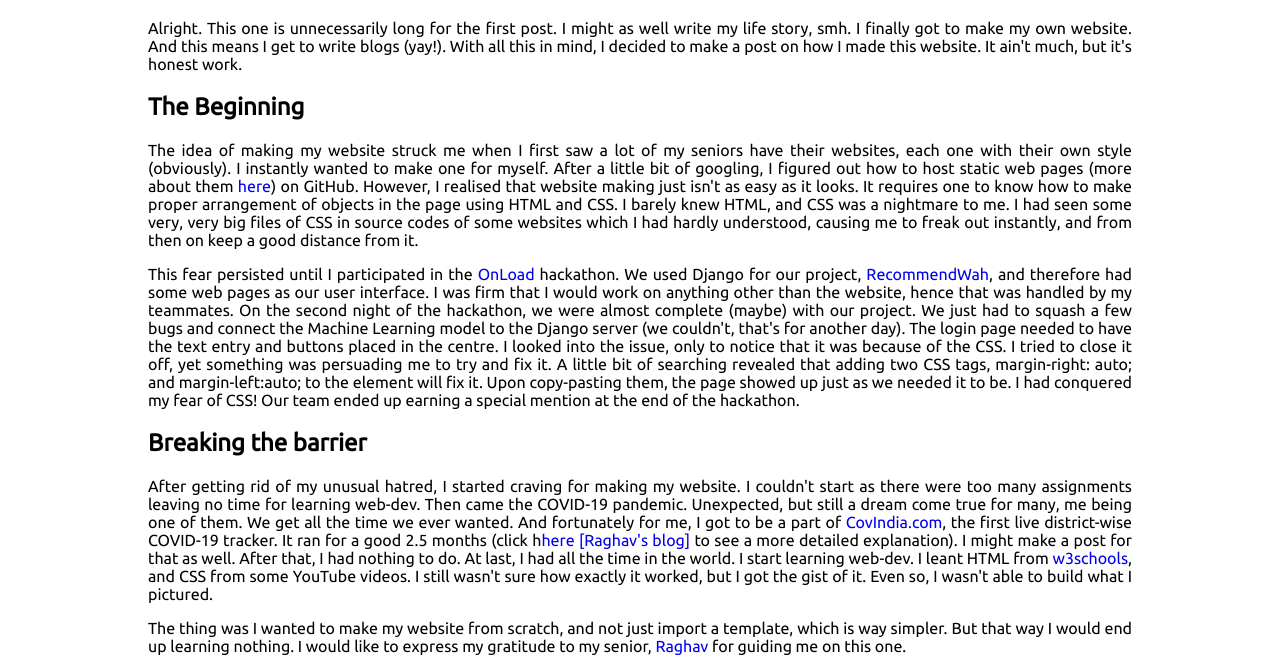
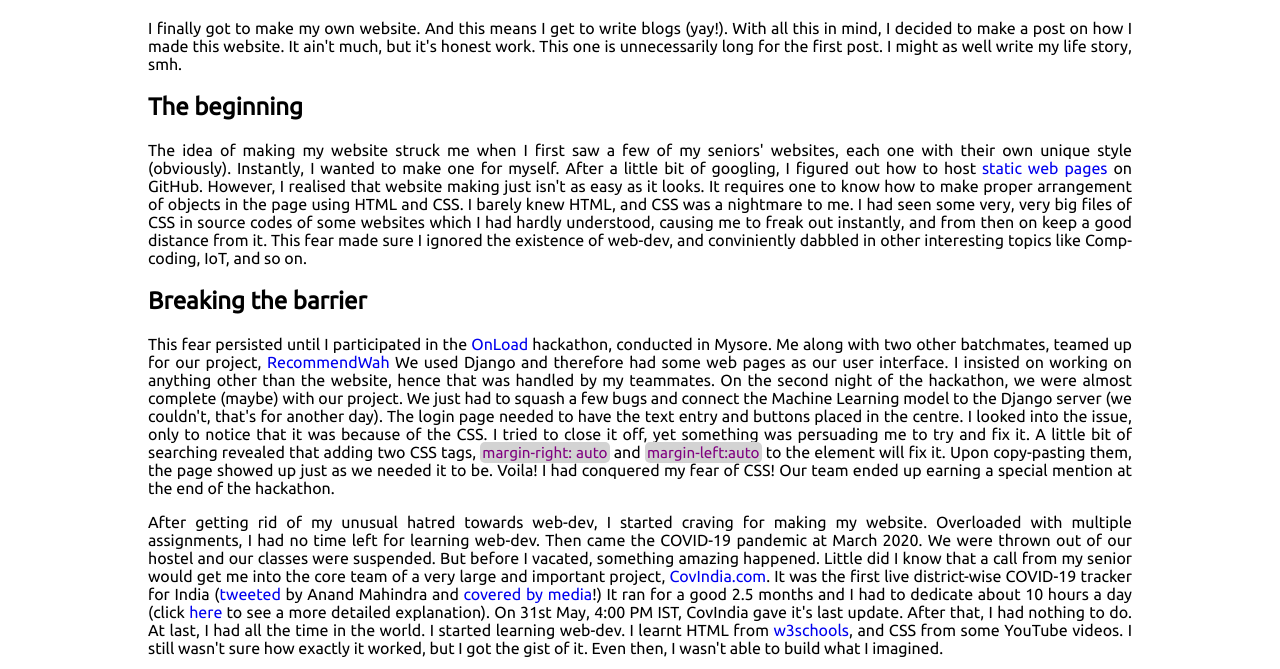
Before and after one commit to AnantaSrikar/moiWebpage, a plain HTML site: page blogs/how_I_made_this_website.html in a window 1280 px wide. Shown: the part 131-800 px from the top of the page. Drawn offline with Linux system fonts and the light colour scheme; files that its build step writes are made by us from their sources.

Commit message:
Made major content changes

```diff
--- a/blogs/how_I_made_this_website.html
+++ b/blogs/how_I_made_this_website.html
@@ -38,53 +38,62 @@
 		<div class="blog">
 			<h1>How I made this website</h1>
 			<p>
-				Alright. This one is unnecessarily long for the first post. I might as well write my life story, smh.
 				I finally got to make my own website. And this means I get to write blogs (yay!). With all this in mind,
 				I decided to make a post on how I made this website. It ain't much, but it's honest work.
+				This one is unnecessarily long for the first post. I might as well write my life story, smh.
 			</p>
 
-			<h2>The Beginning</h2>
+			<h2>The beginning</h2>
 			<p>
-				The idea of making my website struck me when I first saw a lot of my seniors have their websites, each one
-				with their own style (obviously). I instantly wanted to make one for myself. After a little bit of googling, I
-				figured out how to host static web pages (more about them <a href="https://en.wikipedia.org/wiki/Static_web_page">here</a>)
+				The idea of making my website struck me when I first saw a few of my seniors' websites, each one
+				with their own unique style (obviously). Instantly, I wanted to make one for myself. After a little bit of googling, I
+				figured out how to host <a href="https://en.wikipedia.org/wiki/Static_web_page">static web pages</a>
 				on GitHub. However, I realised that website making just isn't as easy as it looks. It requires one to know how
 				to make proper arrangement of objects in the page using HTML and CSS. I barely knew HTML, and CSS
 				was a nightmare to me. I had seen some very, very big files of CSS in source codes of some websites which I had
 				hardly understood, causing me to freak out instantly, and from then on keep a good distance from it.
+				This fear made sure I ignored the existence of web-dev, and conviniently dabbled in other interesting topics
+				like Comp-coding, IoT, and so on.
 			</p>
 
+			<h2>Breaking the barrier</h2>
 			<p>
-				This fear persisted until I participated in the <a href="https://hackonload.com/">OnLoad</a> hackathon. We used Django for
-				our project, <a href="https://github.com/AnantaSrikar/RecommendWAh">RecommendWah</a>, and therefore had some web pages as
-				our user interface. I was firm that I would work on anything other than the website, hence that was handled
+				This fear persisted until I participated in the <a href="https://hackonload.com/">OnLoad</a> hackathon, conducted in Mysore.
+				Me along with two other batchmates, teamed up for our project, <a href="https://github.com/AnantaSrikar/RecommendWAh">RecommendWah</a>
+				We used Django and therefore had some web pages as our user interface.
+				I insisted on working on anything other than the website, hence that was handled
 				by my teammates. On the second night of the hackathon, we were almost complete (maybe) with our project.
 				We just had to squash a few bugs and connect the Machine Learning model to the Django server (we couldn't,
 				that's for another day). The login page needed to have the text entry and buttons placed in the centre.
 				I looked into the issue, only to notice that it was because of the CSS. I tried to close it off, yet
 				something was persuading me to try and fix it. A little bit of searching revealed that adding two CSS
-				tags, <code>margin-right: auto;</code> and <code>margin-left:auto;</code> to the element will fix it. Upon copy-pasting them, the
-				page showed up just as we needed it to be. I had conquered my fear of CSS! Our team ended up earning a
+				tags, <code>margin-right: auto</code> and <code>margin-left:auto</code> to the element will fix it. Upon copy-pasting them, the
+				page showed up just as we needed it to be. Voila! I had conquered my fear of CSS! Our team ended up earning a
 				special mention at the end of the hackathon.
 			</p>
 
-			<h2>Breaking the barrier</h2>
 			<p>
-				After getting rid of my unusual hatred, I started craving for making my website. I couldn't start as
-				there were too many assignments leaving no time for learning web-dev. Then came the COVID-19 pandemic.
-				Unexpected, but still a dream come true for many, me being one of them. We get all the time we ever wanted.
-				And fortunately for me, I got to be a part of <a href="https://covindia.com/">CovIndia.com</a>, the first live district-wise
-				COVID-19 tracker. It ran for a good 2.5 months (click h<a href="https://icecereal.github.io/blog/i-made-a-website-that-hit-a-million-views-in-2-weeks/">here [Raghav's blog]</a>
+				After getting rid of my unusual hatred towards web-dev, I started craving for making my website. Overloaded with
+				multiple assignments, I had no time left for learning web-dev. Then came the COVID-19 pandemic at March 2020.
+				We were thrown out of our hostel and our classes were suspended. But before I vacated, something amazing
+				happened. Little did I know that a call from my senior would get me into the core team of a very large and
+				important project, <a href="https://covindia.com/">CovIndia.com</a>.
+				It was the first live district-wise COVID-19 tracker for India
+				(<a href="https://twitter.com/anandmahindra/status/1240270762638020608?ref_src=twsrc%5Etfw">tweeted</a> by Anand Mahindra and
+				<a href="https://www.indiatoday.in/education-today/how-i-made-it/story/engineering-students-create-india-s-first-district-wise-covid-19-tracker-1659707-2020-03-25">covered by media</a>!)
+				It ran for a good 2.5 months and I had to dedicate about 10 hours a day
+				(click <a href="https://icecereal.github.io/blog/i-made-a-website-that-hit-a-million-views-in-2-weeks/">here</a>
 				to see a more detailed explanation).
-				I might make a post for that as well. After that, I had nothing to do. At last, I had all the time in
-				the world. I start learning web-dev. I leant HTML from <a href="https://www.w3schools.com/">w3schools</a>, and
+				On 31st May, 4:00 PM IST, CovIndia gave it's last update.
+				After that, I had nothing to do. At last, I had all the time in
+				the world. I started learning web-dev. I learnt HTML from <a href="https://www.w3schools.com/">w3schools</a>, and
 				CSS from some YouTube videos. I still wasn't sure how exactly it worked, but I got the gist of it.
-				Even so, I wasn't able to build what I pictured.
+				Even then, I wasn't able to build what I imagined.
 			</p>
 
 			<p>
 				The thing was I wanted to make my website from scratch, and not just import a template,
-				which is way simpler. But that way I would end up learning nothing. I would like to express
+				which is way simpler. If I had done that, I would end up learning nothing in web-dev. I would like to express
 				my gratitude to my senior, <a href="https://icecereal.github.io/">Raghav</a> for guiding me on this one.
 			</p>
 
@@ -95,17 +104,16 @@
 				Developers by Johns Hopkins University</a>.
 				The course was worth taking, as it helped me understand how the browser renders code, different
 				ways of positioning elements, the grid layout, and even basic Javascript along with making dynamic pages
-				using AJAX requests. I was finally ready to make my own website. I started by making
-				the basic template for how I visualized my website. I slowly started losing interest in building it and was
-				trying out other cool things like making a timelapse with pictures taken and stitched on a Raspi. I would like
-				to thank <a href="https://mec-enigma.github.io/">Enigma</a> for conducting the HackWeek-4, which gave the oomph I needed to resume the work on
-				my website. I continued making a navbar, during which I learnt about flexbox, which was easier than
+				using AJAX requests. It was so engrossing that I zipped off the course in just 2 weeks. I was finally armed to make my own website. I started by making
+				the basic template for how I visualized my website.
+				<a href="https://mec-enigma.github.io/">Enigma</a> HackWeek-4 was the trigger that ignited my drive to complete creating
+				my website. I set about making a navbar, during which I learnt about flexbox, which was easier than
 				the grid design, and is also responsive, making the job easier. I was able to make my website from scratch!
-				Indeed, I did learn a lot, by not using pre-made themes.
+				Indeed, I did learn a lot by going through the hard work of making everything on my own.
 			</p>
 
 			<p>
-				I still have a lot of things up my mind for this website. Well, that's all for now. Huff, thanks for reading
+				I still have a lot of things up my mind for this website. Well, this is only the beginning of a long journey. Whew, thanks for reading
 				this far, if you did. 🙂
 			</p>
 		</div>
--- a/css/styles.css
+++ b/css/styles.css
@@ -108,6 +108,14 @@ body {
 
 .blog a:hover {
 	text-decoration: underline;
+}
+
+code {
+	padding: 2px;
+	border-radius: 5px;
+	font-size: 95%;
+	color: purple;
+	background-color: #D3D3D3;
 }
 
 .container {
```
Also changed, not shown: index.html (+0 -1 lines).
